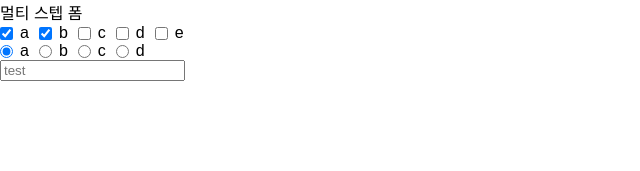
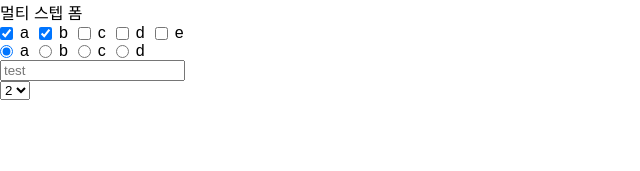
Before and after one commit to ong-ar/multi-steps-form, a React (Create React App) app: page / in a window 1280 px wide. Shown: the top 171 px of the page, without its empty margins (0-640 px from the left). Built offline with nearby package versions, Linux system fonts and the light colour scheme.

Commit message:
selectbox 구현 및 테스트

```diff
--- /dev/null
+++ b/src/Components/Select/Option.tsx
@@ -0,0 +1,16 @@
+import * as React from "react";
+
+interface IProps {
+  value?: string;
+  disabled?: boolean;
+}
+
+const Option: React.SFC<IProps> = ({ children, value, disabled }) => {
+  return (
+    <option value={value} disabled={disabled}>
+      {children}
+    </option>
+  );
+};
+
+export default Option;
--- /dev/null
+++ b/src/Components/Select/Select.tsx
@@ -0,0 +1,18 @@
+import * as React from "react";
+
+interface IProps {
+  onChange?: (e: React.ChangeEvent<HTMLSelectElement>) => void;
+  defaultValue?: string;
+}
+
+const Select: React.SFC<IProps> = ({ children, onChange, defaultValue }) => {
+  return (
+    <div>
+      <select onChange={onChange} value={defaultValue}>
+        {children}
+      </select>
+    </div>
+  );
+};
+
+export default Select;
--- /dev/null
+++ b/src/Components/Select/index.ts
@@ -0,0 +1,4 @@
+import Select from "./Select";
+import Option from "./Option";
+
+export { Select, Option };
--- a/src/Routes/Home/HomePresenter.tsx
+++ b/src/Routes/Home/HomePresenter.tsx
@@ -2,6 +2,7 @@ import * as React from "react";
 import { Checkbox, CheckboxGroup } from "../../Components/Checkbox";
 import { Radio, RadioGroup } from "../../Components/Radio";
 import { TextInput } from "../../Components/TextInput";
+import { Select, Option } from "../../Components/Select";
 
 const HomePresenter: React.SFC = () => {
   const onCheckboxChange = (values: string[]) => {
@@ -13,6 +14,10 @@ const HomePresenter: React.SFC = () => {
   };
 
   const onTextInputChange = (e: React.ChangeEvent<HTMLInputElement>) => {
+    console.log(e.target.value);
+  };
+
+  const onSelectChange = (e: React.ChangeEvent<HTMLSelectElement>) => {
     console.log(e.target.value);
   };
   return (
@@ -39,6 +44,12 @@ const HomePresenter: React.SFC = () => {
         </RadioGroup>
 
         <TextInput placeholder="test" onChange={onTextInputChange} />
+
+        <Select onChange={onSelectChange} defaultValue="2">
+          <Option value="1">1</Option>
+          <Option value="2">2</Option>
+          <Option value="3">3</Option>
+        </Select>
       </div>
     </div>
   );
```
Also changed, not shown: 1 other file (tests, documents, lock files or other folders).
